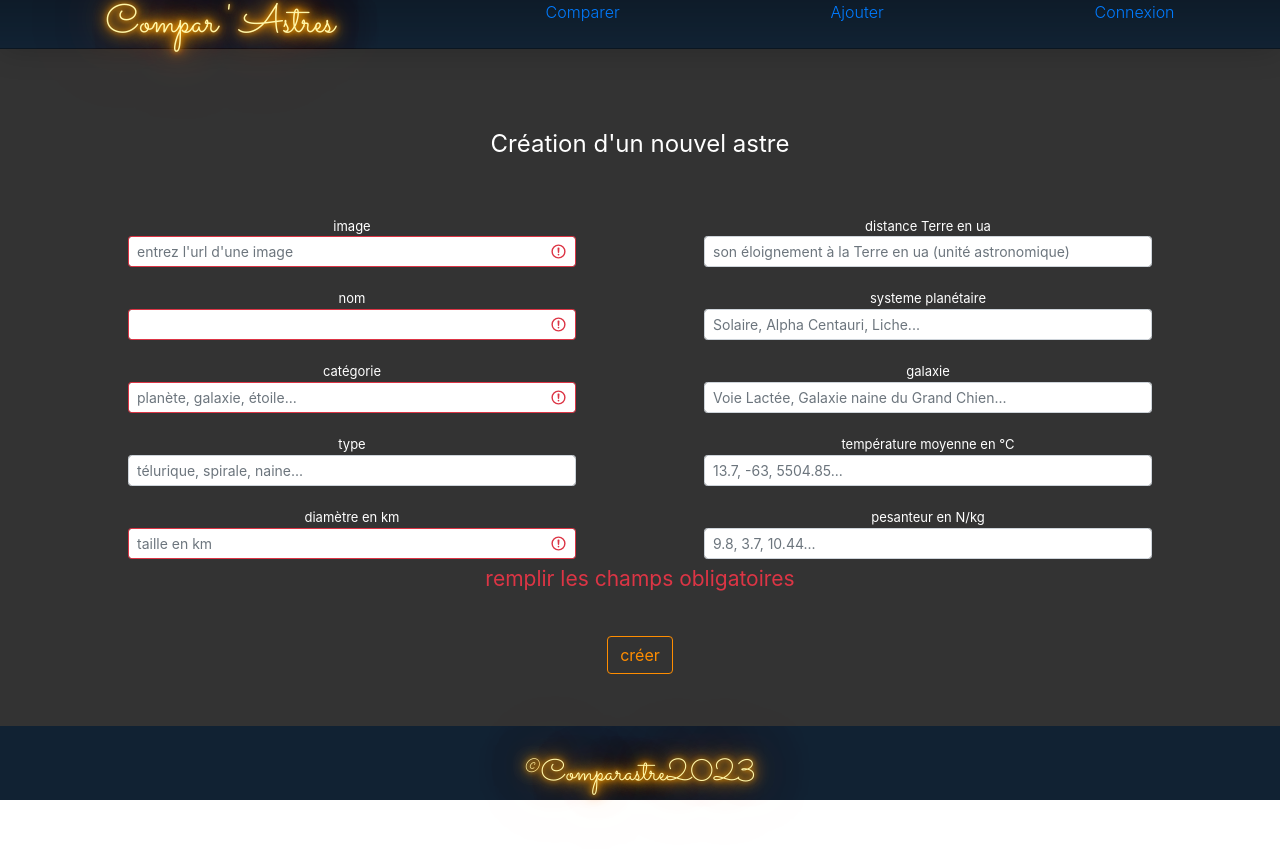
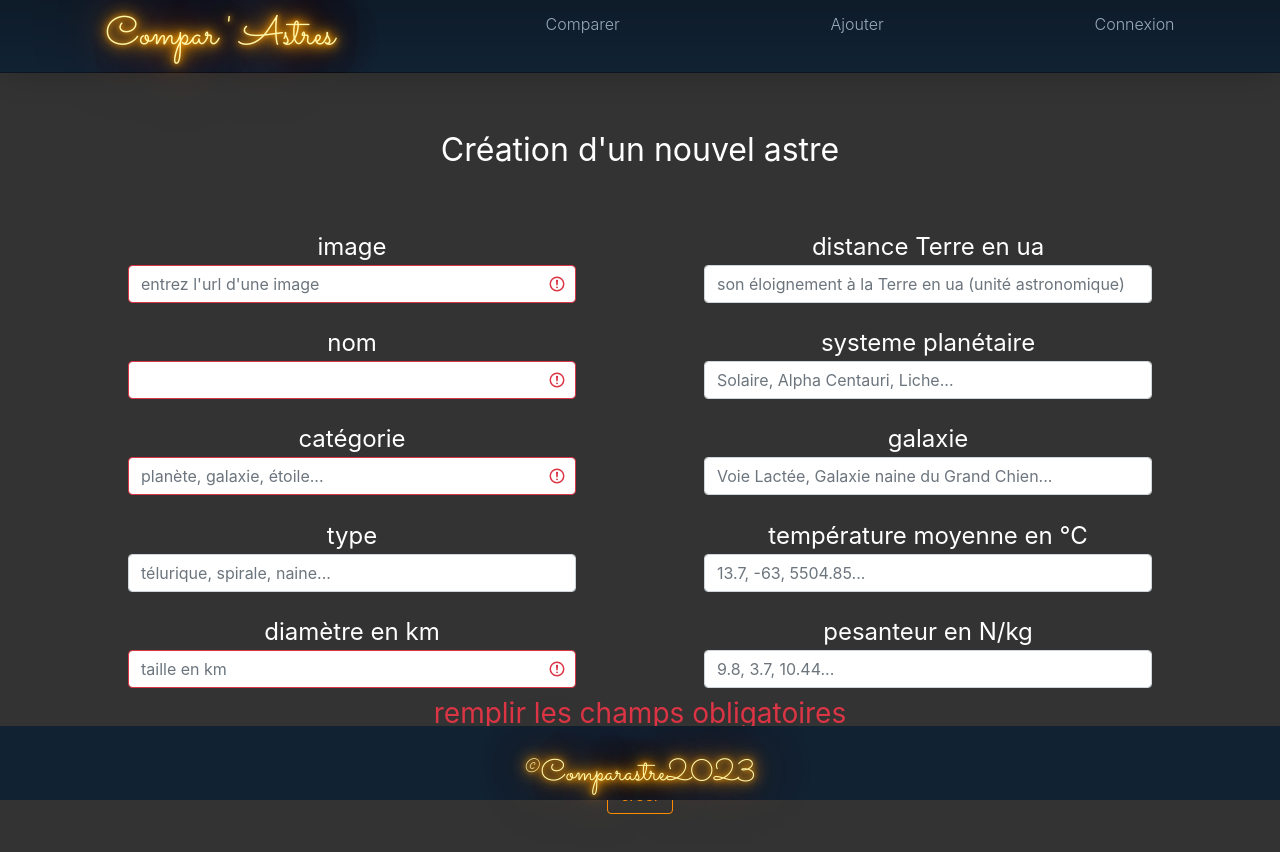
Before and after one commit to YvanDesPatates/comparAstre_front, a Vue app: page /create/astre in a window 1280 px wide. Shown: the top 852 px of the page. Before the commit the page ends 800 px from the top, so only its background shows below. Built offline with nearby package versions, Linux system fonts and the light colour scheme.

Commit message:
fix layout

```diff
--- a/src/components/CreateAstre.vue
+++ b/src/components/CreateAstre.vue
@@ -23,7 +23,7 @@
         <div class="formCote">
 
           <div class="titre"> image</div>
-          <b-form-input size="sm"
+          <b-form-input
                         class="input"
                         v-model="newAstre.image"
                         :state="imageOK ? null : false"
@@ -32,14 +32,13 @@
 
           <div class="titre"> nom</div>
           <b-form-input
-              size="sm"
               class="input"
               v-model="newAstre.nom"
               :state="nomOK ? null : false"
               trim></b-form-input>
 
           <div class="titre"> catégorie</div>
-          <b-form-input size="sm"
+          <b-form-input
                         class="input"
                         v-model="newAstre.categorie"
                         :state="categorieOK ? null : false"
@@ -47,14 +46,14 @@
                         trim></b-form-input>
 
           <div class="titre"> type</div>
-          <b-form-input size="sm"
+          <b-form-input
                         class="input"
                         v-model="newAstre.type"
                         placeholder="télurique, spirale, naine..."
                         trim></b-form-input>
 
           <div class="titre"> diamètre en km</div>
-          <b-form-input size="sm"
+          <b-form-input
                         class="input"
                         v-model="newAstre.taille"
                         placeholder="taille en km"
@@ -68,7 +67,7 @@
         <div class="formCote">
 
           <div class="titre"> distance Terre en ua</div>
-          <b-form-input size="sm"
+          <b-form-input
                         class="input"
                         v-model="newAstre.distanceTerre"
                         placeholder="son éloignement à la Terre en ua (unité astronomique)"
@@ -76,21 +75,21 @@
                         trim></b-form-input>
 
           <div class="titre"> systeme planétaire</div>
-          <b-form-input size="sm"
+          <b-form-input
                         class="input"
                         v-model="newAstre.systemePlanetaire"
                         placeholder="Solaire, Alpha Centauri, Liche..."
                         trim></b-form-input>
 
           <div class="titre"> galaxie</div>
-          <b-form-input size="sm"
+          <b-form-input
                         class="input"
                         v-model="newAstre.galaxie"
                         placeholder="Voie Lactée, Galaxie naine du Grand Chien..."
                         trim></b-form-input>
 
           <div class="titre"> température moyenne en °C</div>
-          <b-form-input size="sm"
+          <b-form-input
                         class="input"
                         v-model="newAstre.temperatureMoyenne"
                         placeholder="13.7, -63, 5504.85..."
@@ -98,7 +97,7 @@
                         trim></b-form-input>
 
           <div class="titre"> pesanteur en N/kg</div>
-          <b-form-input size="sm"
+          <b-form-input
                         class="input"
                         v-model="newAstre.galaxie"
                         placeholder="9.8, 3.7, 10.44..."
@@ -204,6 +203,7 @@ export default {
 
 <style scoped>
 #main{
+  height: 100vh;
   display: flex;
   flex-direction: column;
   align-items: center;
@@ -214,7 +214,7 @@ export default {
   width: 100%;
   color: white;
   text-align: center;
-  font-size: x-large;
+  font-size: xx-large;
 }
 
 #form {
@@ -238,6 +238,7 @@ export default {
 }
 
 .titre {
+  font-size: x-large;
   margin-top: 5%;
   color: white;
   text-align: center;
--- a/src/components/Header.vue
+++ b/src/components/Header.vue
@@ -1,5 +1,5 @@
 <template>
-<div id="header">
+  <div id="header">
 
     <nav class="links" style="--items: 4;">
       <router-link class="titre" :to="{ name: 'astresList'}"> <h3>Compar ' Astres</h3> </router-link>
@@ -9,7 +9,7 @@
       <span class="line"></span>
     </nav>
 
-</div>
+  </div>
 </template>
 
 <script>
@@ -41,7 +41,7 @@ html, body, h1, h2, h3, h4, h5, h6, p, li, ol, ul, pre {
   padding: 0;
 }
 
-.onglet {
+a {
   color: #85c6f6;
   padding: 1em 0;
   text-decoration: none;
@@ -69,14 +69,14 @@ ul li {
   display: flex;
   justify-content: space-around;
 }
-.links > .onglet {
+.links > a {
   color: #9ab;
   padding: .75em;
   text-align: center;
   text-decoration: none;
   transition: all .5s;
 }
-.links > .onglet:hover {
+.links > a:hover {
   background: #ffffff06;
   color: #adf;
   font-size: 1.5em;
@@ -107,15 +107,15 @@ ul li {
   width: var(--width, calc(100% / var(--items)));
   --index: 0;
 }
-.links > .onglet:hover ~ .line {
+.links > a:hover ~ .line {
   opacity: 1;
 }
 
-.links > .onglet:nth-of-type(1):hover ~ .line { --index: 1; }
-.links > .onglet:nth-of-type(2):hover ~ .line { --index: 2; }
-.links > .onglet:nth-of-type(3):hover ~ .line { --index: 3; }
-.links > .onglet:nth-of-type(4):hover ~ .line { --index: 4; }
-.links > .onglet:nth-of-type(5):hover ~ .line { --index: 5; }
+.links > a:nth-of-type(1):hover ~ .line { --index: 1; }
+.links > a:nth-of-type(2):hover ~ .line { --index: 2; }
+.links > a:nth-of-type(3):hover ~ .line { --index: 3; }
+.links > a:nth-of-type(4):hover ~ .line { --index: 4; }
+.links > a:nth-of-type(5):hover ~ .line { --index: 5; }
 
 .links > a:last-of-type:hover ~ .line { --index: var(--items); }
 </style>
```
